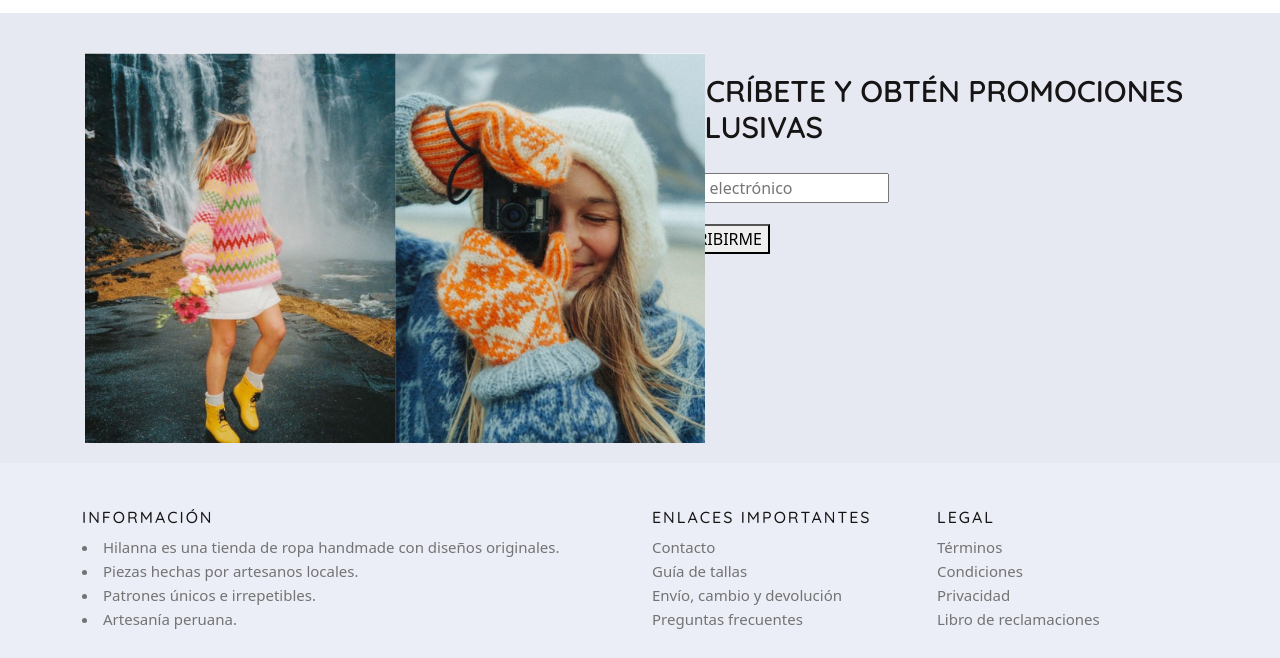
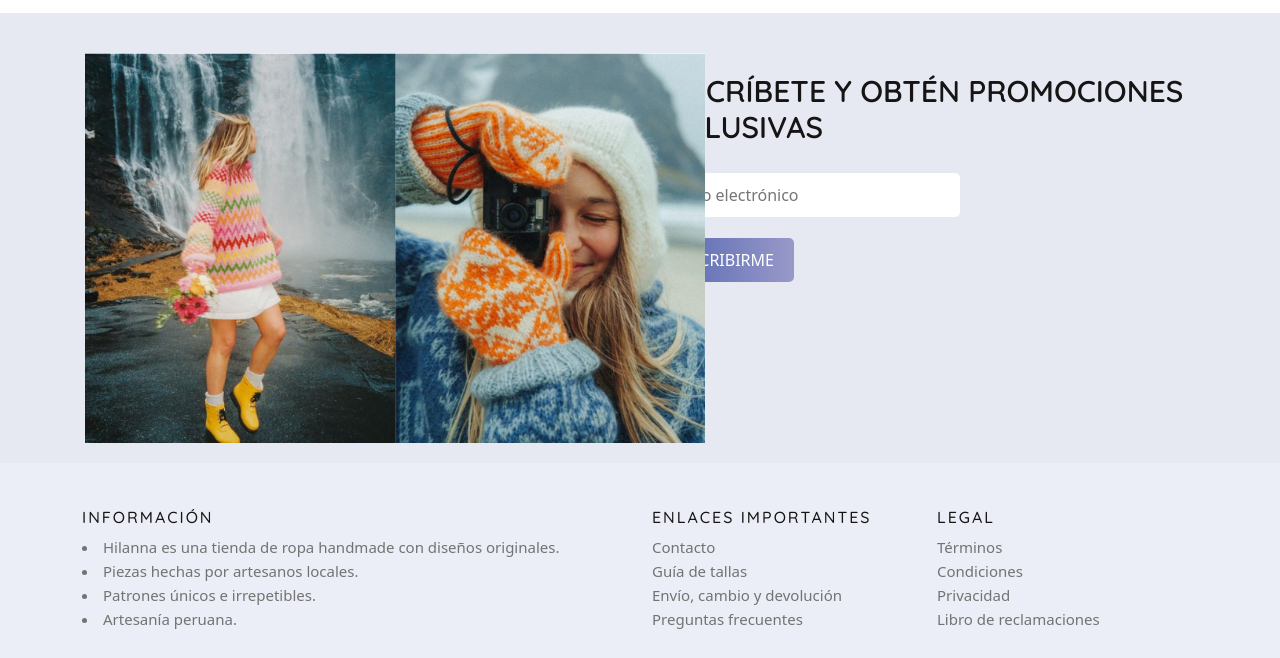
Before and after one commit to tanianaula/SASS, a website: page index.html in a window 1280 px wide. Shown: the part 2555-3213 px from the top of the page. Drawn offline with nearby package versions, Linux system fonts and the light colour scheme.

Commit message:
se agregó gradientes en el button de suscripción

```diff
--- a/scss/pages/_index.scss
+++ b/scss/pages/_index.scss
@@ -119,6 +119,10 @@ div .submit button:active{
     margin-top: 20px;
     margin-bottom: 20px;
     margin-left: 10px;
+    width: 50%;
+    border:none;
+    padding:10px 10px;
+    border-radius: 5px;
 }
 
 
@@ -126,6 +130,14 @@ div .submit button:active{
     margin-top: 0.5px;
     margin-bottom: 20px;
     margin-left: 10px;
+        button{
+        background: linear-gradient(to right, rgb(77, 98, 175), rgb(153, 153, 201));
+        color: white;
+        border:none;
+        padding:10px 20px;
+        border-radius: 5px;
+        margin-bottom: 100px;
+    }
 }
 
 .info1{
```
Also changed, not shown: css/style.css, 1 other file.
